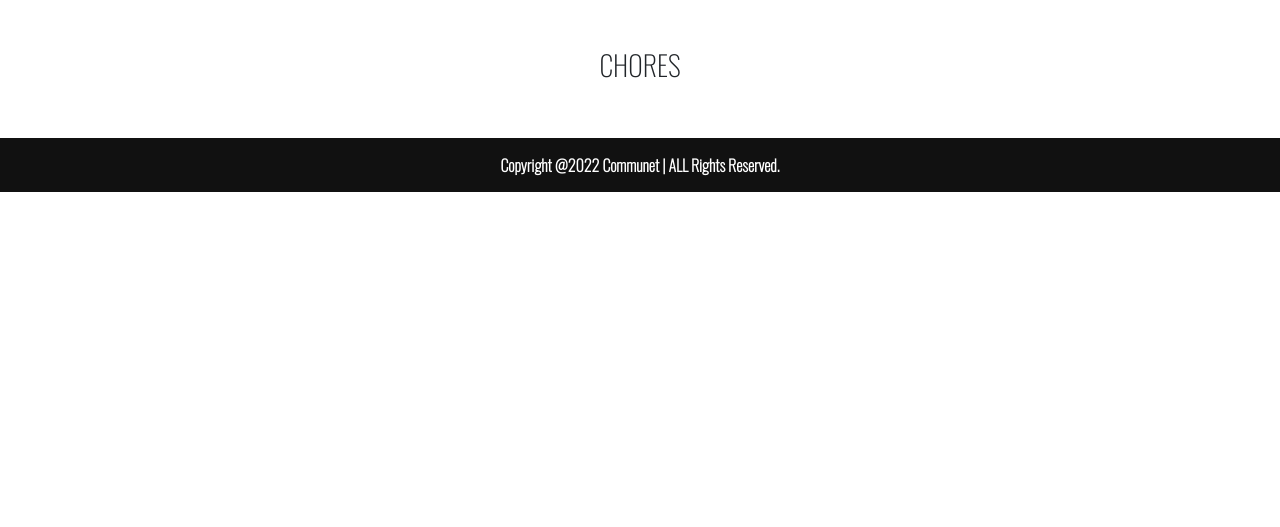
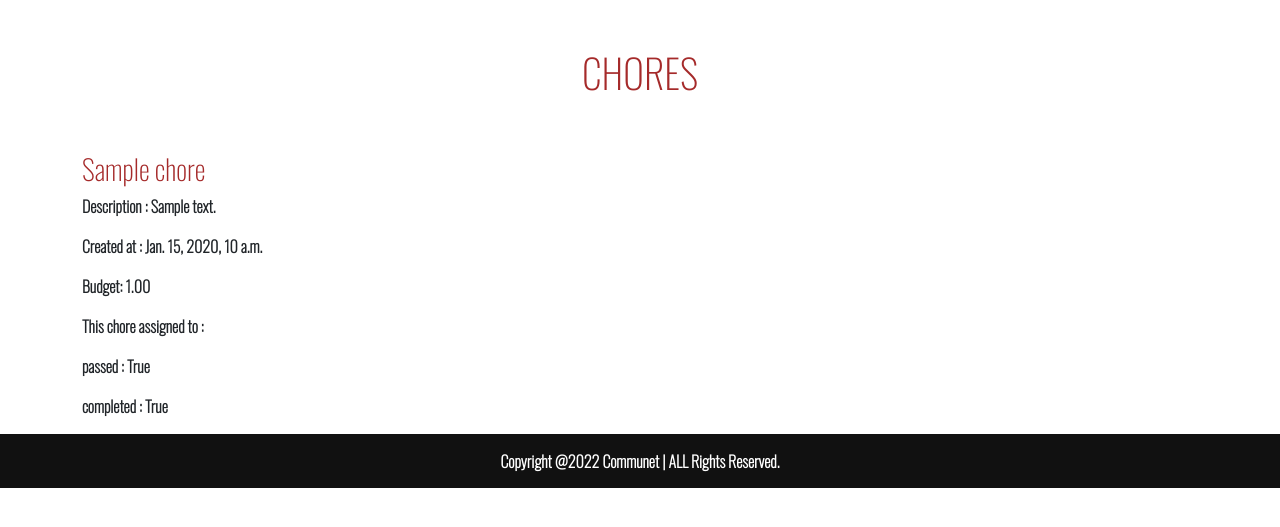
Before and after one commit to redhat-beyond/commune, a Django app: page /chores/ in a window 1280 px wide. Shown: the part 126-653 px from the top of the page. Run offline with Django 4.2, Linux system fonts and the light colour scheme; data comes from the database, SQL or seed files in the repository; tables that the repository leaves empty hold one stand-in row (values such as "Sample post").

Commit message:
added chores to site

```diff
--- a/commune_app/templates/commune_app/chores.html
+++ b/commune_app/templates/commune_app/chores.html
@@ -33,16 +33,19 @@
     </nav>
     <main>
         <div class="container-fluid text-center p-5">
-            <h3>CHORES</h3>
+            <h1 style="color:brown">CHORES</h1>
         </div>
         <div class="container">
             <div class="row">
                 {% block content %}
-                    {% for chore in Chores %}
-                        <h3>{{chore.title}} - Created at : {{chore.date}}</h3>
-                        <p>This is assigned to :{{chore.assign}}</p>
+                    {% for chore in chores %}
+                        <h3 style="color:brown">{{chore.title}}</h3>
+                        <p>Description : {{chore.description}}</p>
+                        <p>Created at : {{chore.date}}</p>
                         <p>Budget: {{chore.budget}}</p>
-                        <p>{{chore.description}}</p>
+                        <p>This chore assigned to : {{chore.assign_to}}</p>
+                        <p>passed : {{chore.passed}}</p>
+                        <p>completed : {{chore.completed}}</p>
                     {% endfor %}
                 {% endblock content %}
             </div>
```
